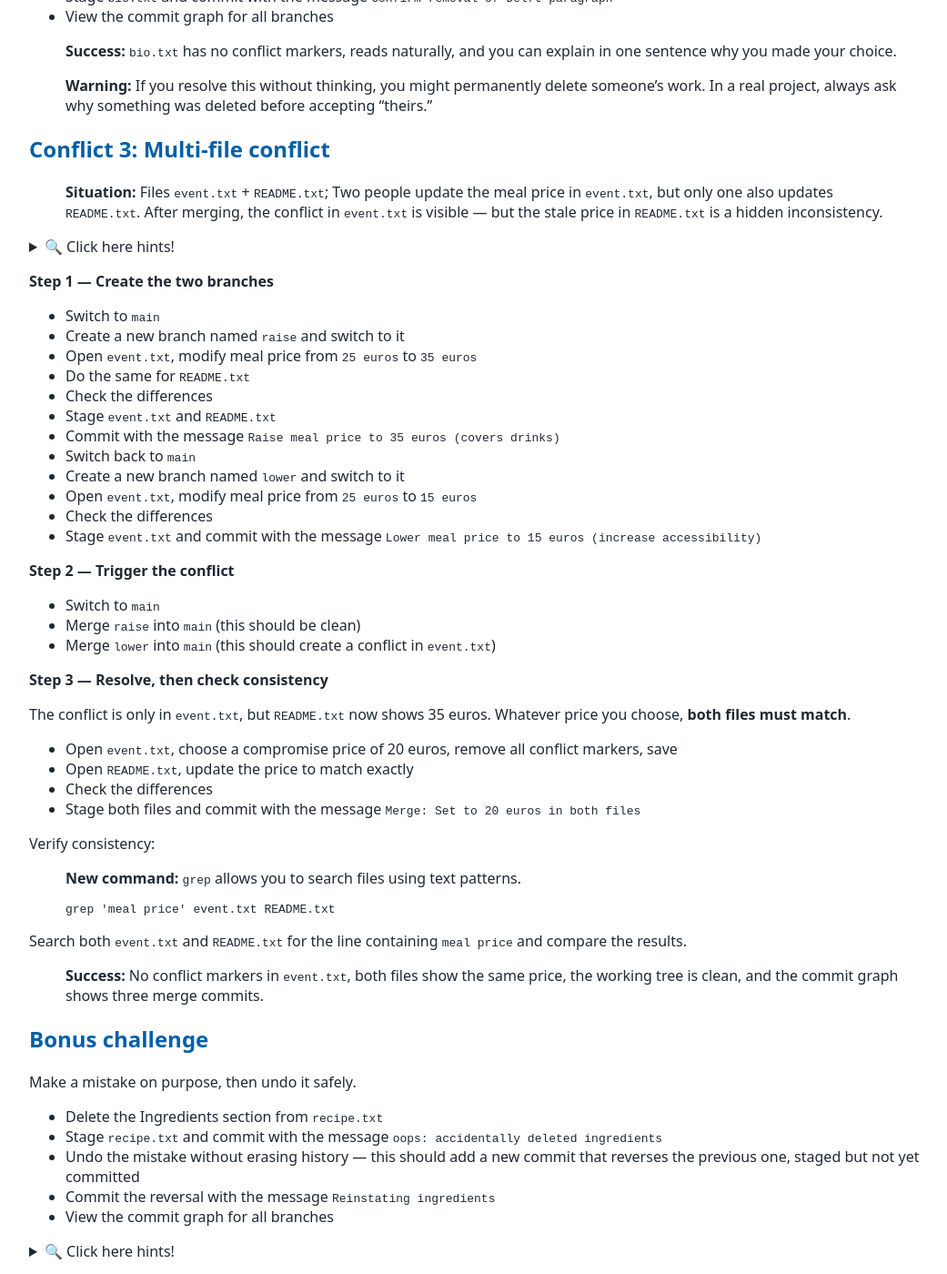
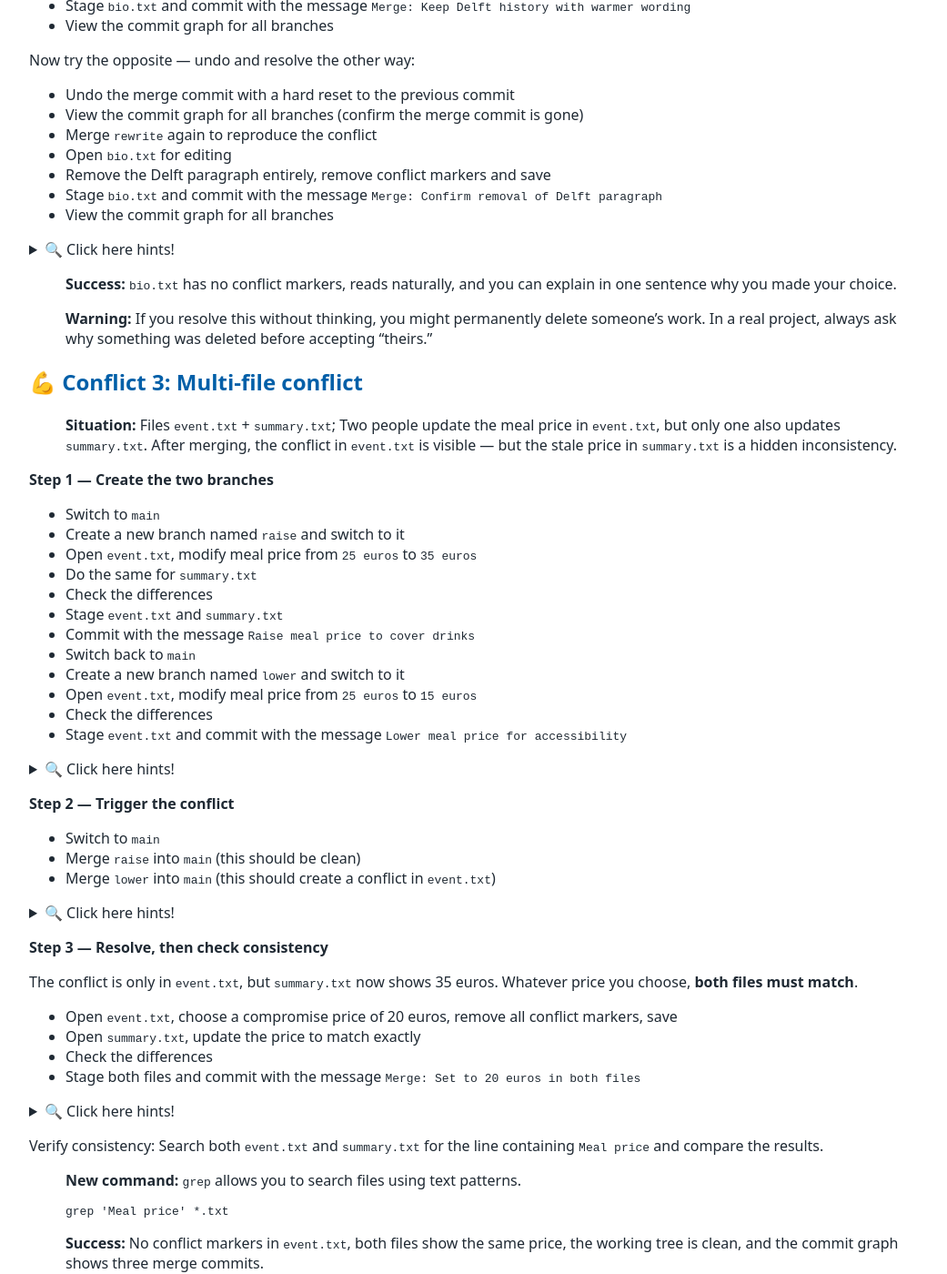
Before and after one commit to tu-delft-library/intermediate_version_control_with_git, a Jekyll site: the page built from material_for_participants/PRACTICAL_merge_conflicts.md, in a window 1280 px wide and 1400 px high, scrolled down 4187 px. Shown: the whole window at 91% size, without its empty margins (108-1149 px from the left). Built offline with Jekyll 4.4.1, drawn with Linux system fonts in a browser that asks for light colours; our own code applies the rules of GitHub Pages for plain Markdown files; some of the changed text lies outside the part shown.

Commit message:
Revised merge practical

````diff
--- a/material_for_participants/PRACTICAL_merge_conflicts.md
+++ b/material_for_participants/PRACTICAL_merge_conflicts.md
@@ -9,11 +9,10 @@ A conflict means "two people changed the same thing — I need a human to decide
 ## Escape hatches
 
 | Command | What it does |
-|---|---|
-| `git merge --abort` | Cancel the merge entirely — safe at any time |
-| `git switch --ours <file>` | Accept your branch's version of a file |
-| `git switch --theirs <file>` | Accept the incoming branch's version |
-
+|-----------------------|---|
+| `git merge --abort` | Cancel the merge entirely - restores everything to the pre-merge state|
+| `git merge --quit` |  Forgets about the merge in progress but leaves your working tree and index exactly as they are. Afterward, your working tree may be a messy mix of both sides' changes, and Git won't remember that it was a merge. |
+| `git reset --hard HEAD~1` | Equivalent of `undoing` that most recent commit |
 
 
 ## Setup
@@ -77,32 +76,43 @@ Maximum attendees: 40
 Meal price: 25 euros
 ```
 Confirm contents of `event.txt`
-Create a new file `README.txt`
+Create a new file `summary.txt`
 ```bash
 cat event.txt
-nano README.txt
+nano summary.txt
 ```
-Add the text below to `README.txt`
+Add the text below to `summary.txt`
 ```bash
 Event details
 ----------
 Date: 14 June 2025
 Meal price: 25 euros
 ```
-Confirm contents of `README.txt`
+Confirm contents of `summary.txt`
 ```bash
-cat README.txt
+cat summary.txt
 git add .                           # . adds everything (only recommended for a first commit)
-git commit -m "Initial files: recipe, bio, event, README"
+git commit -m "Initial files"
 ```
 
 > **Checkpoint:** `git log --oneline` should show one commit. `ls` should show all four files.
 
 
-## Conflict 1: Same-line edit
+## 💪 Conflict 1: Same-line edit
 
 
 > **Situation** File `recipe.txt`; Alice adds a stirring note; Bob adds a seasoning reminder — to the same line.
+
+
+**Step 1 — Alice's branch**
+
+- Create a new branch named `alice` and switch to it
+- Open `recipe.txt` for editing
+- Modify line `Add tomatoes and stock. Simmer for 25 minutes.` with `Add tomatoes and stock. Simmer for 25 minutes, stirring occasionally.`
+- Check the differences of file `recipe.txt`
+- Stage `recipe.txt` and commit with the message `Alice: add stirring note`
+- View the commit graph for all branches
+
 
 <details>
 <summary>🔍 Click here hints! </summary>
@@ -116,16 +126,6 @@ git commit -m "Initial files: recipe, bio, event, README"
 - To commit a file use `git commit -m "commit message"`
 </details>
 
-**Step 1 — Alice's branch**
-
-- Create a new branch named `alice` and switch to it
-- Open `recipe.txt` for editing
-- Modify line `Add tomatoes and stock. Simmer for 25 minutes.` with `Add tomatoes and stock. Simmer for 25 minutes, stirring occasionally.`
-- Check the differences of file `recipe.txt`
-- Stage `recipe.txt` and commit with the message `Alice: add stirring note to method`
-- View the commit graph for all branches
-
-
 **Step 2 — Bob's branch**
 
 - Bob branches from `main`, not from `alice` branch. So first, switch back to `main`
@@ -134,8 +134,20 @@ git commit -m "Initial files: recipe, bio, event, README"
 - Open `recipe.txt` for editing
 - Modify line `Add tomatoes and stock. Simmer for 25 minutes.` with `Add tomatoes and stock. Season well. Simmer for 25 minutes.`
 - Check the differences of file `recipe.txt`
-- Stage `recipe.txt` and commit with the message `Bob: remind to season before simmering`
+- Stage `recipe.txt` and commit with the message `Bob: remind to season`
 
+
+<details>
+<summary>🔍 Click here hints! </summary>
+
+- To create use `git branch name_of_branch`
+- To switch between branches use `git switch name_of_branch`
+- To create and switch in one step, add the flag `-c` to `git switch`
+- To see the commit graph for all branches use `git log --oneline --all --graph`
+- To see the changes in a file use `git diff name_of_file`
+- To stage a file use `git add name_of_file`
+- To commit a file use `git commit -m "commit message"`
+</details>
 
 **Step 3 — Merge and see the conflict**
 
@@ -158,6 +170,19 @@ Add tomatoes and stock. Season well. Simmer for 25 minutes.
 > - `=======` → dividing line
 > - `>>>>>>>` → the incoming branch's version
 
+
+<details>
+<summary>🔍 Click here hints! </summary>
+
+- To create use `git branch name_of_branch`
+- To switch between branches use `git switch name_of_branch`
+- To create and switch in one step, add the flag `-c` to `git switch`
+- To see the commit graph for all branches use `git log --oneline --all --graph`
+- To see the changes in a file use `git diff name_of_file`
+- To stage a file use `git add name_of_file`
+- To commit a file use `git commit -m "commit message"`
+</details>
+
 **Step 4 — Resolve**
 
 - Write one line that includes both improvements, e.g.:
@@ -170,24 +195,117 @@ Add tomatoes and stock. Season well. Simmer for 25 minutes, stirring occasionall
 > **Nano tip:** You can use `^K` to delete a whole line
 
 - Check the differences of file `recipe.txt`
-- Stage `recipe.txt` and commit with the message `Merge: combine Alice and Bob recipe improvements`
+- Stage `recipe.txt` and commit with the message `Merge: combine Alice and Bob`
+
+
+<details>
+<summary>🔍 Click here hints! </summary>
+
+- To create use `git branch name_of_branch`
+- To switch between branches use `git switch name_of_branch`
+- To create and switch in one step, add the flag `-c` to `git switch`
+- To see the commit graph for all branches use `git log --oneline --all --graph`
+- To see the changes in a file use `git diff name_of_file`
+- To stage a file use `git add name_of_file`
+- To commit a file use `git commit -m "commit message"`
+</details>
 
 > **Success:** `recipe.txt` has no conflict markers, includes both the stirring note and seasoning step, and the commit graph shows a merge commit.
 
 ```bash
-*   hash (HEAD -> main) Merge: combine Alice and Bob recipe improvements
+*   hash (HEAD -> main) Merge: combine Alice and Bob
 |\
-| * hash (bob) Bob: remind to season before simmering
-* | hash (alice) Alice: add stirring note to method
+| * hash (bob) Bob: remind to season
+* | hash (alice) Alice: add stirring note
 |/
-* hash Initial files: recipe, bio, event, README
+* hash Initial files
 ```
 
-## Conflict 2: Delete vs edit
+## 💪 Conflict 2: Delete vs edit
 
 
 > **Situation:** File `bio.txt`; One person deletes the Delft paragraph (outdated); another rewrites it to sound warmer — without knowing it was deleted.
 
+
+
+
+**Step 1 — Create the two branches**
+
+- Switch to `main`
+- Create a new branch named `remove` and switch to it
+- Open `bio.txt` for editing
+- Remove lines referring to Delft office (i.e. third and fourth lines). The content of `bio.txt` should look like the text below:
+```bash
+About Our Team
+-----------
+We are a small team based in Amsterdam.
+We have been running catering events since 2019.
+We specialise in traditional italian.
+```
+- Check the differences of file `bio.txt`
+- Stage `bio.txt` and commit with the message `Remove Delft office paragraph`
+- Switch to `main` to create a new branch
+- Create a new branch named `rewrite` and switch to it
+- Open `bio.txt` for editing
+- Modify the line `Our old office was in Delft.` with `We started out in Delft, which we loved.` and save
+- Check the differences of file `bio.txt`
+- Stage `bio.txt` and commit with the message `Rewrite Delft history to sound more personal`
+- View the commit graph for all branches
+
+
+
+<details>
+<summary>🔍 Click here hints! </summary>
+
+- To create use `git branch name_of_branch`
+- To switch between branches use `git switch name_of_branch`
+- To create and switch in one step, add the flag `-c` to `git switch`
+- To see the commit graph for all branches use `git log --oneline --all --graph`
+- To see the changes in a file use `git diff name_of_file`
+- To stage a file use `git add name_of_file`
+- To commit a file use `git commit -m "commit message"`
+- To undo a merge commit (perform a hard reset) use `git reset --hard HEAD~1`
+</details>
+
+**Step 2 — Trigger the conflict**
+
+- Switch to `main`
+- Merge `remove` into `main` (this should be clean)
+- Merge `rewrite` into `main` (this should create a conflict)
+
+
+
+<details>
+<summary>🔍 Click here hints! </summary>
+
+- To create use `git branch name_of_branch`
+- To switch between branches use `git switch name_of_branch`
+- To create and switch in one step, add the flag `-c` to `git switch`
+- To see the commit graph for all branches use `git log --oneline --all --graph`
+- To see the changes in a file use `git diff name_of_file`
+- To stage a file use `git add name_of_file`
+- To commit a file use `git commit -m "commit message"`
+- To undo a merge commit (perform a hard reset) use `git reset --hard HEAD~1`
+</details>
+
+**Step 3 — Decide and resolve**
+
+Imagine a client associates the team with Delft, so the history is worth keeping.
+
+- Open `bio.txt` for editing
+- Keep `We started out in Delft, which we loved.`, remove conflict markers and save
+- Stage `bio.txt` and commit with the message `Merge: Keep Delft history with warmer wording`
+- View the commit graph for all branches
+
+Now try the opposite — undo and resolve the other way:
+
+- Undo the merge commit with a hard reset to the previous commit
+- View the commit graph for all branches (confirm the merge commit is gone)
+- Merge `rewrite` again to reproduce the conflict
+- Open `bio.txt` for editing
+- Remove the Delft paragraph entirely, remove conflict markers and save
+- Stage `bio.txt` and commit with the message `Merge: Confirm removal of Delft paragraph`
+- View the commit graph for all branches
 
 
 
@@ -205,62 +323,30 @@ Add tomatoes and stock. Season well. Simmer for 25 minutes, stirring occasionall
 </details>
 
 
-**Step 1 — Create the two branches**
-
-- Switch to `main`
-- Create a new branch named `remove` and switch to it
-- Open `bio.txt` for editing
-- Remove lines referring to Delft office (i.e. third and fourth lines). The content of `bio.txt` should look like the text below:
-```bash
-About Our Team
------------
-We are a small team based in Amsterdam.
-We have been running catering events since 2019.
-We specialise in traditional italian.
-```
-- Check the differences of file `bio.txt`
-- Stage `bio.txt` and commit with the message `Remove outdated Delft office paragraph`
-- Create a new branch named `rewrite` from `main`. Remember, first switch to `main` before creating the new branch
-- View the commit graph for all branches
-- Create a new branch named `rewrite` and switch to it
-- Open `bio.txt` for editing
-- Modify the line `Our old office was in Delft.` with `We started out in Delft, which we loved.` and save
-- Check the differences of file `bio.txt`
-- Stage `bio.txt` and commit with the message `Rewrite Delft history to sound more personal`
-
-**Step 2 — Trigger the conflict**
-
-- Switch to `main`
-- Merge `remove` into `main` (this should be clean)
-- Merge `rewrite` into `main` (this should create a conflict)
-
-**Step 3 — Decide and resolve**
-
-Imagine a client associates the team with Delft, so the history is worth keeping.
-
-- Open `bio.txt` for editing
-- Keep `We started out in Delft, which we loved.`, remove conflict markers and save
-- Stage `bio.txt` and commit with the message `Merge: Keep Delft history with warmer wording`
-- View the commit graph for all branches
-
-Now try the opposite — undo and resolve the other way:
-
-- Undo the merge commit with a hard reset to the previous commit
-- View the commit graph for all branches (confirm the merge commit is gone)
-- Merge `rewrite` again to reproduce the conflict
-- Open `bio.txt` for editing
-- Remove the Delft paragraph entirely, remove conflict markers and save
-- Stage `bio.txt` and commit with the message `Confirm removal of Delft paragraph`
-- View the commit graph for all branches
-
 > **Success:** `bio.txt` has no conflict markers, reads naturally, and you can explain in one sentence why you made your choice.
 
 
 > **Warning:** If you resolve this without thinking, you might permanently delete someone's work. In a real project, always ask why something was deleted before accepting "theirs."
 
-## Conflict 3: Multi-file conflict
+## 💪 Conflict 3: Multi-file conflict
 
-> **Situation:** Files `event.txt` + `README.txt`; Two people update the meal price in `event.txt`, but only one also updates `README.txt`. After merging, the conflict in `event.txt` is visible — but the stale price in `README.txt` is a hidden inconsistency.
+> **Situation:** Files `event.txt` + `summary.txt`; Two people update the meal price in `event.txt`, but only one also updates `summary.txt`. After merging, the conflict in `event.txt` is visible — but the stale price in `summary.txt` is a hidden inconsistency.
+
+**Step 1 — Create the two branches**
+
+- Switch to `main`
+- Create a new branch named `raise` and switch to it
+- Open `event.txt`, modify meal price from `25 euros` to `35 euros`
+- Do the same for `summary.txt`
+- Check the differences
+- Stage `event.txt` and `summary.txt`
+- Commit with the message `Raise meal price to cover drinks`
+- Switch back to `main`
+- Create a new branch named `lower` and switch to it
+- Open `event.txt`, modify meal price from `25 euros` to `15 euros`
+- Check the differences
+- Stage `event.txt` and commit with the message `Lower meal price for accessibility`
+
 
 
 <details>
@@ -276,48 +362,64 @@ Now try the opposite — undo and resolve the other way:
 - To undo a merge commit (perform a hard reset) use `git reset --hard HEAD~1`
 </details>
 
-**Step 1 — Create the two branches**
-
-- Switch to `main`
-- Create a new branch named `raise` and switch to it
-- Open `event.txt`, modify meal price from `25 euros` to `35 euros`
-- Do the same for `README.txt`
-- Check the differences
-- Stage `event.txt` and `README.txt`
-- Commit with the message `Raise meal price to 35 euros (covers drinks)`
-- Switch back to `main`
-- Create a new branch named `lower` and switch to it
-- Open `event.txt`, modify meal price from `25 euros` to `15 euros`
-- Check the differences
-- Stage `event.txt` and commit with the message `Lower meal price to 15 euros (increase accessibility)`
-
 **Step 2 — Trigger the conflict**
 
 - Switch to `main`
 - Merge `raise` into `main` (this should be clean)
 - Merge `lower` into `main` (this should create a conflict in `event.txt`)
 
+
+
+<details>
+<summary>🔍 Click here hints! </summary>
+
+- To create use `git branch name_of_branch`
+- To switch between branches use `git switch name_of_branch`
+- To create and switch in one step, add the flag `-c` to `git switch`
+- To see the commit graph for all branches use `git log --oneline --all --graph`
+- To see the changes in a file use `git diff name_of_file`
+- To stage a file use `git add name_of_file`
+- To commit a file use `git commit -m "commit message"`
+- To undo a merge commit (perform a hard reset) use `git reset --hard HEAD~1`
+</details>
+
 **Step 3 — Resolve, then check consistency**
 
-The conflict is only in `event.txt`, but `README.txt` now shows 35 euros. Whatever price you choose, **both files must match**.
+The conflict is only in `event.txt`, but `summary.txt` now shows 35 euros. Whatever price you choose, **both files must match**.
 
 - Open `event.txt`, choose a compromise price of 20 euros, remove all conflict markers, save
-- Open `README.txt`, update the price to match exactly
+- Open `summary.txt`, update the price to match exactly
 - Check the differences
 - Stage both files and commit with the message `Merge: Set to 20 euros in both files`
 
+
+
+<details>
+<summary>🔍 Click here hints! </summary>
+
+- To create use `git branch name_of_branch`
+- To switch between branches use `git switch name_of_branch`
+- To create and switch in one step, add the flag `-c` to `git switch`
+- To see the commit graph for all branches use `git log --oneline --all --graph`
+- To see the changes in a file use `git diff name_of_file`
+- To stage a file use `git add name_of_file`
+- To commit a file use `git commit -m "commit message"`
+- To undo a merge commit (perform a hard reset) use `git reset --hard HEAD~1`
+</details>
+
+
 Verify consistency:
+Search both `event.txt` and `summary.txt` for the line containing `Meal price` and compare the results.
+
 > **New command:** `grep` allows you to search files using text patterns.
 ```bash
-grep 'meal price' event.txt README.txt
+grep 'Meal price' *.txt
 ```
-
-Search both `event.txt` and `README.txt` for the line containing `meal price` and compare the results.
 
 > **Success:** No conflict markers in `event.txt`, both files show the same price, the working tree is clean, and the commit graph shows three merge commits.
 
 
-## Bonus challenge
+## 🚀 Optional challenge
 
 Make a mistake on purpose, then undo it safely.
 
@@ -340,5 +442,5 @@ Make a mistake on purpose, then undo it safely.
 
 - In Conflict 2, how did you decide whether to keep or remove the Delft paragraph? What would make that easier in a real project?
 - Why does Git pause and ask you to decide, rather than picking the most recent change?
-- In Conflict 3, why is it a problem if `event.txt` and `README.txt` show different prices?
+- In Conflict 3, why is it a problem if `event.txt` and `summary.txt` show different prices?
 - What's the difference between reverting a commit and deleting a commit? When would you use each?
````
